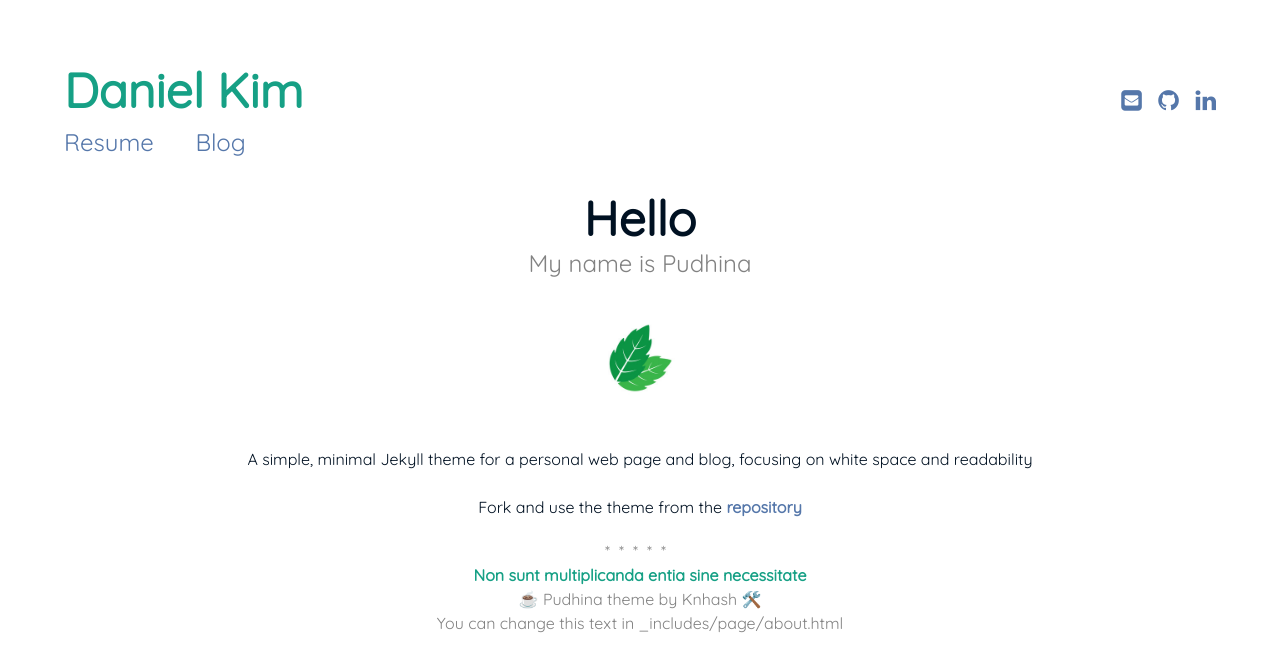
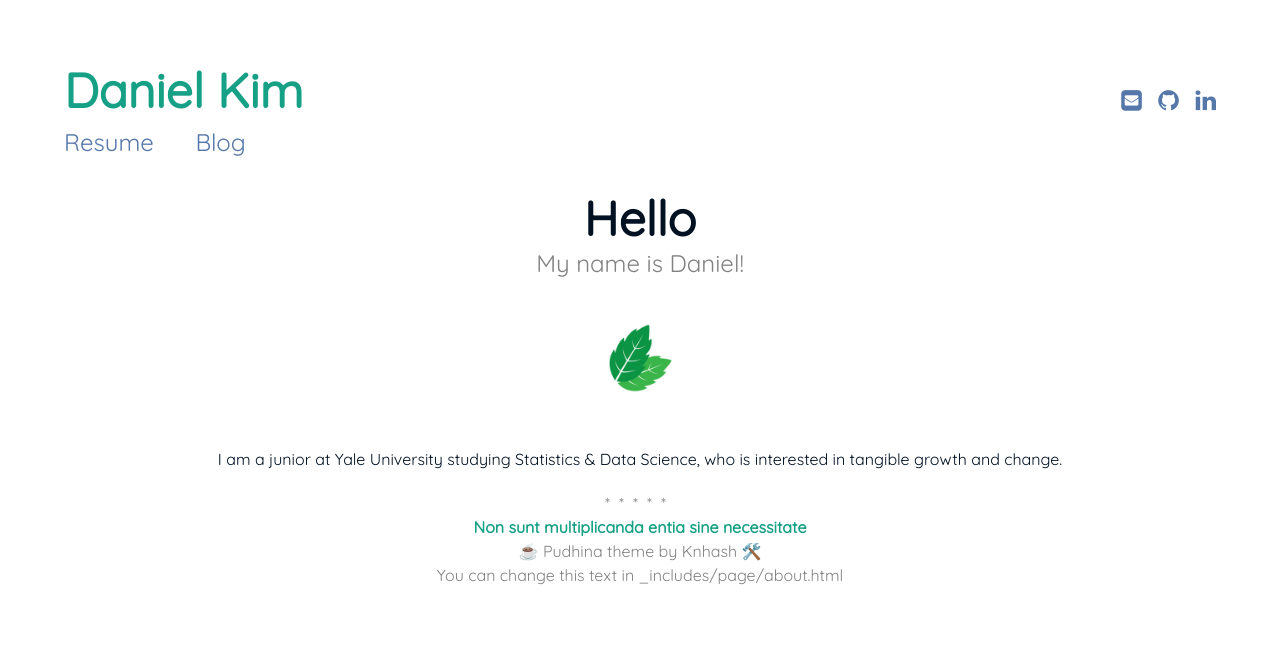
Before and after one commit to danielk56/danielk56.github.io, a Jekyll site: the page built from index.md, in a window 1280 px wide. Shown: the top 672 px of the page. Built offline with Jekyll 4.4.1, drawn with Linux system fonts in a browser that asks for light colours.

Commit message:
Update index.md

```diff
--- a/index.md
+++ b/index.md
@@ -1,7 +1,7 @@
 ---
 layout: page
 title: Hello
-subtitle: My name is Pudhina
+subtitle: My name is Daniel!
 sitemap:
   priority: 0.9
 ---
@@ -9,6 +9,5 @@ sitemap:
 <img src="{{ '/assets/img/pudhina.jpg' | prepend: site.baseurl }}" id="about-img">
 
 <div id="describe-text">
-	<p>A simple, minimal Jekyll theme for a personal web page and blog, focusing on white space and readability</p>
-	<p>Fork and use the theme from the <strong> <a href="https://github.com/knhash/Pudhina"> repository</a> </strong></p>
+	<p>I am a junior at Yale University studying Statistics & Data Science, who is interested in tangible growth and change.</p>
 </div>
```
